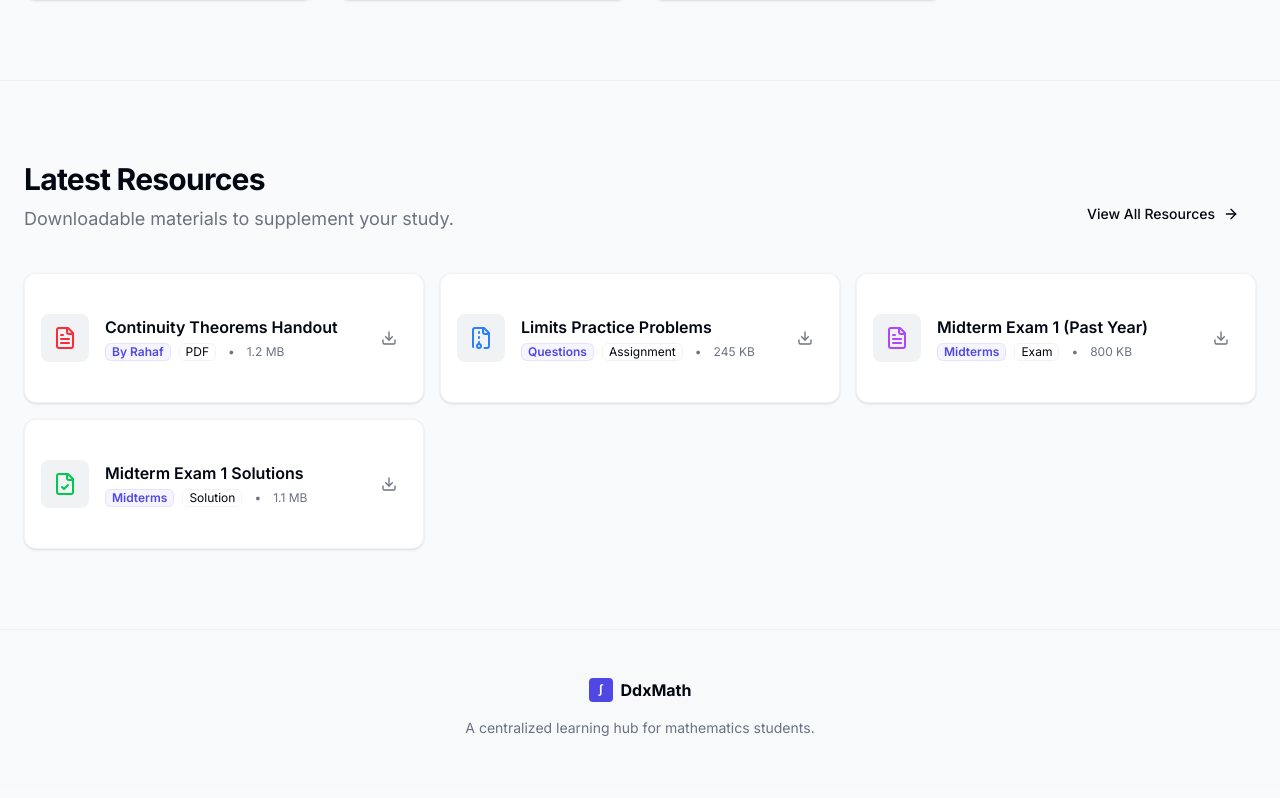
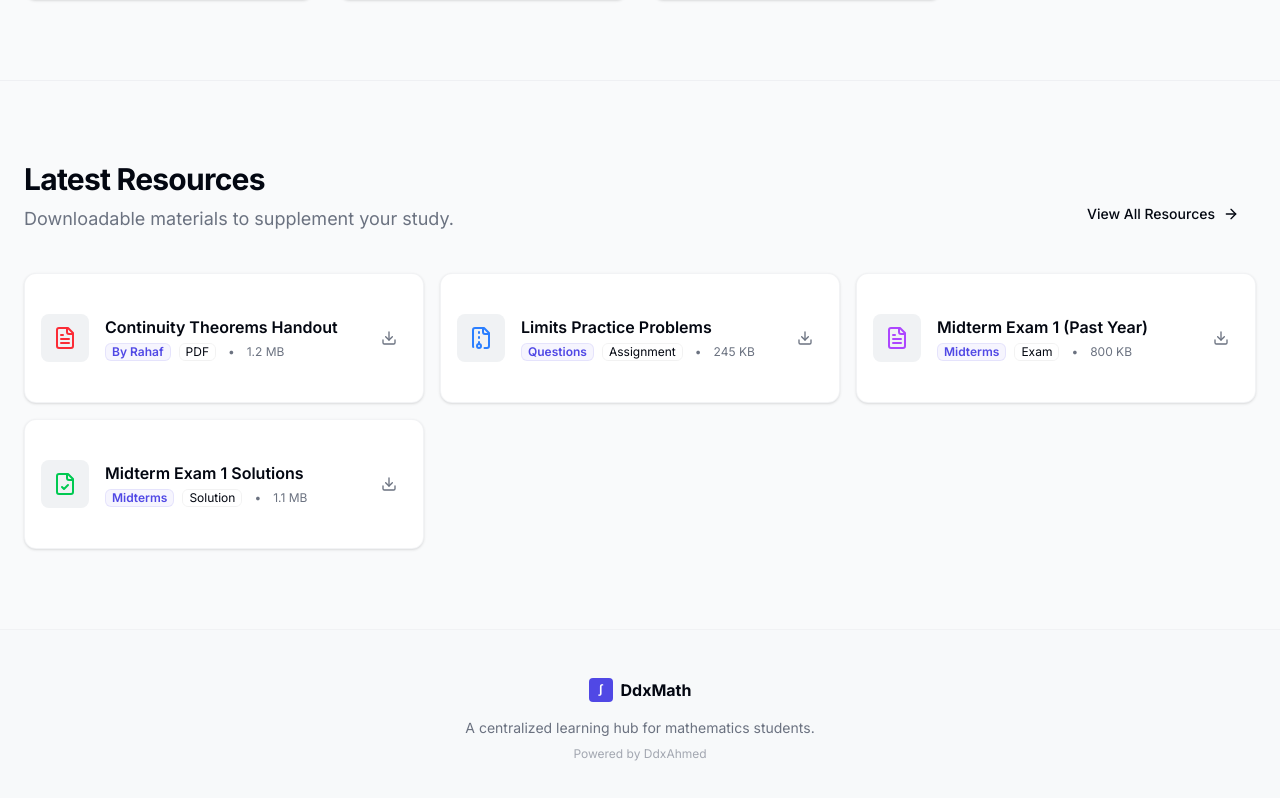
Before and after one commit to DdxAhmed/Ddx-Math, a React (Vite) app: page / in a window 1280 px wide. Shown: the part 1605-2403 px from the top of the page. Built offline with nearby package versions, Linux system fonts and the light colour scheme.

Commit message:
Add Powered by DdxAhmed to homepage footer

```diff
--- a/src/pages/HomePage.tsx
+++ b/src/pages/HomePage.tsx
@@ -22,6 +22,7 @@ export default function HomePage() {
               <span className="font-bold text-foreground">DdxMath</span>
             </div>
             <p className="text-sm">A centralized learning hub for mathematics students.</p>
+            <p className="text-xs text-muted-foreground/60 mt-2">Powered by DdxAhmed</p>
           </div>
         </footer>
       </div>
```
